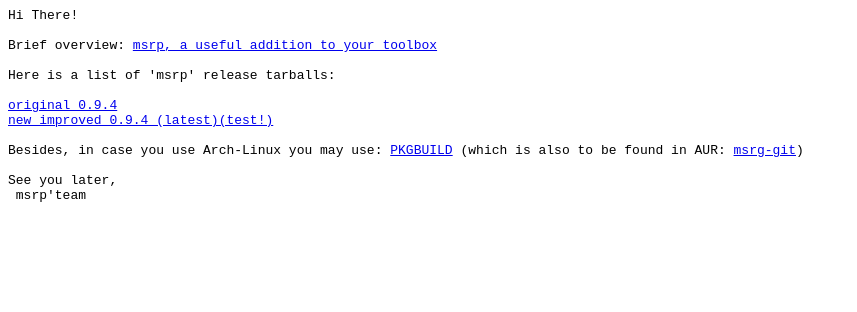
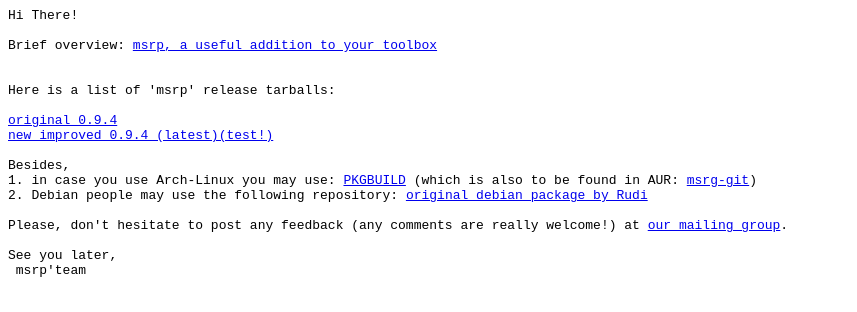
Before and after one commit to msrp/msrp.github.com, a plain HTML site: page index.html in a window 1280 px wide. Shown: the whole page, without its empty margins (0-857 px from the left). Drawn offline with Linux system fonts and the light colour scheme.

Commit message:
ADD: google group: http://groups.google.com/group/msrp-tool ADD: original Rudi's debian package files: https://github.com/malex984/msrp/commits/debian-pkg-from-rudi

```diff
--- a/index.html
+++ b/index.html
@@ -2,13 +2,18 @@
 Hi There!
 
 Brief overview: <a href="http://agateau.wordpress.com/2010/03/10/msrp-a-useful-addition-to-your-toolbo/">msrp, a useful addition to your toolbox</a>
+
 
 Here is a list of 'msrp' release tarballs:
 
 <a href="releases/msrp_0.9.4.orig.tar.gz">original 0.9.4</a>
 <a href="releases/msrp-0.9.4.tar.gz">new improved 0.9.4 (latest)(test!)</a>
 
-Besides, in case you use Arch-Linux you may use: <a href="Arch/PKGBUILD">PKGBUILD</a> (which is also to be found in AUR: <a href="http://aur.archlinux.org/packages.php?ID=43676">msrg-git</a>)
+Besides,
+1. in case you use Arch-Linux you may use: <a href="Arch/PKGBUILD">PKGBUILD</a> (which is also to be found in AUR: <a href="http://aur.archlinux.org/packages.php?ID=43676">msrg-git</a>)
+2. Debian people may use the following repository: <a href="https://github.com/malex984/msrp/tree/debian-pkg-from-rudi">original debian package by Rudi</a>
+
+Please, don't hesitate to post any feedback (any comments are really welcome!) at <a href="http://groups.google.com/group/msrp-tool">our mailing group</a>.
 
 See you later,
  msrp'team
```
